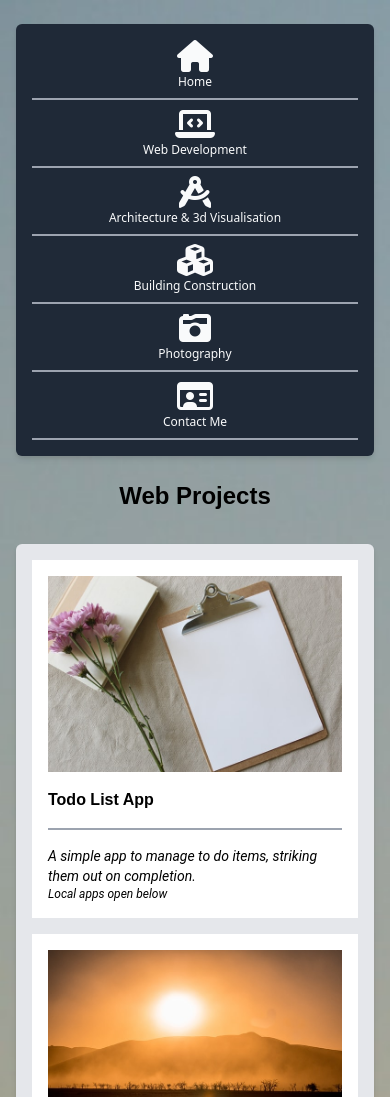
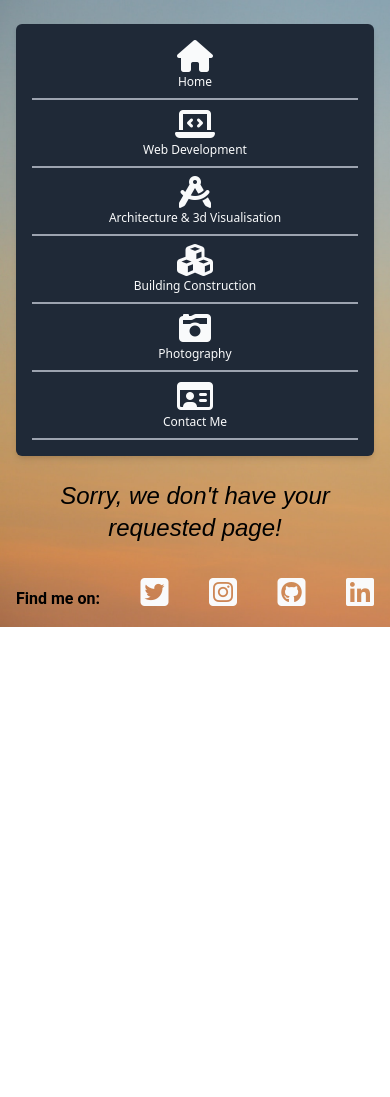
Before and after one commit to stradox4u/personal-website-v3, a Vue app: page /web-portfolio/tarot in a window 390 px wide. Shown: the top 1097 px of the page. After the commit the page ends 844 px from the top, so only its background shows below. Built offline with nearby package versions, Linux system fonts and the light colour scheme.

Commit message:
moved my local apps to a new, separate route and component, to open in a new page

```diff
--- /dev/null
+++ b/src/components/MyLocalApps.vue
@@ -0,0 +1,36 @@
+<template>
+    <div class="w-full flex flex-col gap-8 mx-auto">
+        <h1 class="font-montserrat text-2xl font-bold text-center">{{ activeApp }}</h1>
+        <router-view></router-view>
+    </div>
+</template>
+
+<script>
+import { useRoute } from 'vue-router'
+import { computed } from 'vue'
+
+
+export default {
+    setup() {
+        const currentPath = computed(() => {
+            return useRoute().path
+        })
+
+        const activeApp = computed(() => {
+            if(currentPath.value === '/local-apps/todo-list') {
+                return 'Todos'
+            } else if(currentPath.value === '/local-apps/weather-app') {
+                return 'Weather'
+            } else if(currentPath.value === '/local-apps/tarot') {
+                return 'Tarot'
+            } else {
+                return null
+            }
+        })
+
+        return {
+            activeApp
+        }
+    },
+}
+</script>
--- a/src/components/MyTodoList.vue
+++ b/src/components/MyTodoList.vue
@@ -1,7 +1,7 @@
 <template>
     <div>
         <app-header>To Do List</app-header>
-        <form @submit.prevent="addItem" class="w-full my-4 inline-flex space-x-8">
+        <form @submit.prevent="addItem" class="w-full my-4 flex sm:flex-row flex-col items-center gap-8">
             <input v-model="itemInput" type="text" placeholder="Enter Item Here" class="w-full focus:outline-none focus:ring focus:ring-gray-500 p-2 rounded-md">
             <base-button class="bg-green-400" :disabled="itemInput.trim() === ''">Submit</base-button>
         </form>
--- a/src/components/MyWebPortfolio.vue
+++ b/src/components/MyWebPortfolio.vue
@@ -3,11 +3,11 @@
         <h1 class="font-montserrat text-2xl font-bold text-center">Web Projects</h1>
         <div class="w-full flex flex-col gap-8 bg-gray-200 p-4 rounded-md shadow-md">
             <ul class="grid sm:grid-cols-3 grid-cols-1 gap-4 mb-4">
-                <project-card v-for="item in portfolioItems" :key="item.name"
-                    :item="item" :class="{ 'transform scale-105 shadow-lg': item.name.includes(activeApp)}">
+                <project-card v-for="item in portfolioItems"
+                    :key="item.name"
+                    :item="item" >
                 </project-card>
             </ul>
-            <router-view></router-view>
         </div>
     </div>
 </template>
@@ -15,8 +15,6 @@
 <script>
 import projects from '../devProjects.js'
 import ProjectCard from './Ui/MyProjectCard.vue'
-import { useRoute } from 'vue-router'
-import { computed } from 'vue'
 
 
 export default {
@@ -26,26 +24,8 @@ export default {
     setup() {
         const portfolioItems = projects
 
-
-        const currentPath = computed(() => {
-            return useRoute().path
-        })
-
-        const activeApp = computed(() => {
-            if(currentPath.value === '/web-portfolio/todo-list') {
-                return 'Todo'
-            } else if(currentPath.value === '/web-portfolio/weather-app') {
-                return 'Weather'
-            } else if(currentPath.value === '/web-portfolio/tarot') {
-                return 'Tarot'
-            } else {
-                return null
-            }
-        })
-
         return {
             portfolioItems,
-            activeApp,
         }
     },
 }
--- a/src/components/TarotReader.vue
+++ b/src/components/TarotReader.vue
@@ -1,7 +1,7 @@
 <template>
     <app-header class="mb-4">Tarot Card Reader</app-header>
     <base-button @click="reloadCards" class="bg-yellow-400 sm:w-1/3 w-2/3 mx-auto">Reshuffle Cards</base-button>
-    <div class="grid sm:grid-cols-4 grid-cols-2 sm:gap-4 gap-12 my-4 mx-auto">
+    <div class="grid sm:grid-cols-4 grid-cols-2 sm:gap-8 gap-12 my-4 mx-auto">
         <tarot-card
             v-for="(card, index) in tarotCards" :key="card.name"
             @cardRevealed="revealMeaning"
--- a/src/components/Ui/MyProjectCard.vue
+++ b/src/components/Ui/MyProjectCard.vue
@@ -1,5 +1,5 @@
 <template>
-    <div class="container w-full col-span-1 p-4 bg-white">
+    <div class="container w-full col-span-1 p-4 bg-white transform hover:scale-105">
         <router-link v-if="(typeof item.route !== 'string')" :to="item.route">
             <img :src="item.image" :alt="item.name + 'image'" class="h-auto w-full object-cover mb-4">
             <p class="font-montserrat font-semibold text-base">{{ item.name }}</p>
@@ -10,7 +10,6 @@
         </a>
         <hr class="border border-gray-400 my-4">
         <p class="font-roboto italic text-sm">{{ item.description }}</p>
-        <p class="font-roboto italic text-xs">Local apps open below</p>
     </div>
 </template>
 
--- a/src/components/Ui/TarotCard.vue
+++ b/src/components/Ui/TarotCard.vue
@@ -1,7 +1,7 @@
 <template>
     <div>
         <transition appear name="image" mode="out-in">
-            <img @click="toggleReveal" v-if="!revealed" :src="backOfCard" alt="card back" class="w-20 h-40 object-fill rounded-md shadow-md">
+            <img @click="toggleReveal" v-if="!revealed" :src="backOfCard" alt="card back" class="w-20 h-40 object-fill rounded-md shadow-md cursor-pointer transform hover:scale-105">
             <img v-else :src="tarotImage" alt="tarot card image" class="w-20 h-40 object-fill rounded-md shadow-md">
         </transition>
     </div>
--- a/src/components/WeatherSearchBar.vue
+++ b/src/components/WeatherSearchBar.vue
@@ -1,9 +1,9 @@
 <template>
     <div class="w-full p-4 mx-auto">
-        <form @submit.prevent="submitQuery">
+        <form @submit.prevent="submitQuery" class="flex flex-col gap-4">
             <label for="city-input" class="font-roboto text-base">Enter City Here:</label>
             <input v-model="queryCity" type="text" placeholder="City Name" class="w-full focus:outline-none focus:ring focus:ring-gray-400 p-2">
-            <base-button class="my-4 bg-green-400" :disabled="queryCity.trim() === ''">Submit</base-button>
+            <base-button class="bg-green-400 mx-auto" :disabled="queryCity.trim() === ''">Submit</base-button>
         </form>
     </div>
 </template>
--- a/src/router.js
+++ b/src/router.js
@@ -2,6 +2,7 @@ import { createRouter, createWebHistory } from 'vue-router'
 
 const MyLandingPage = () => import('./components/MyLandingPage.vue')
 const MyWebPortfolio = () => import('./components/MyWebPortfolio.vue')
+const MyLocalApps = () => import('./components/MyLocalApps.vue')
 const MyTodoList = () => import('./components/MyTodoList.vue')
 const MyWeatherApp = () => import('./components/MyWeatherApp.vue')
 const MyArchitectureProjects = () => import('./components/MyArchitectureProjects.vue')
@@ -14,10 +15,11 @@ const router = createRouter({
     history: createWebHistory(),
     routes: [
         { path: '/', component: MyLandingPage, name: 'home' },
+        { path: '/web-portfolio', component: MyWebPortfolio, name: 'devPortfolio' },
         {
-            path: '/web-portfolio',
-            component: MyWebPortfolio,
-            name: 'devPortfolio',
+            path: '/local-apps',
+            component: MyLocalApps,
+            name: 'localApps',
             children: [
                 { path: 'todo-list', component: MyTodoList, name: 'todo-list' },
                 { path: 'weather-app', component: MyWeatherApp, name: 'weather-app' },
```
